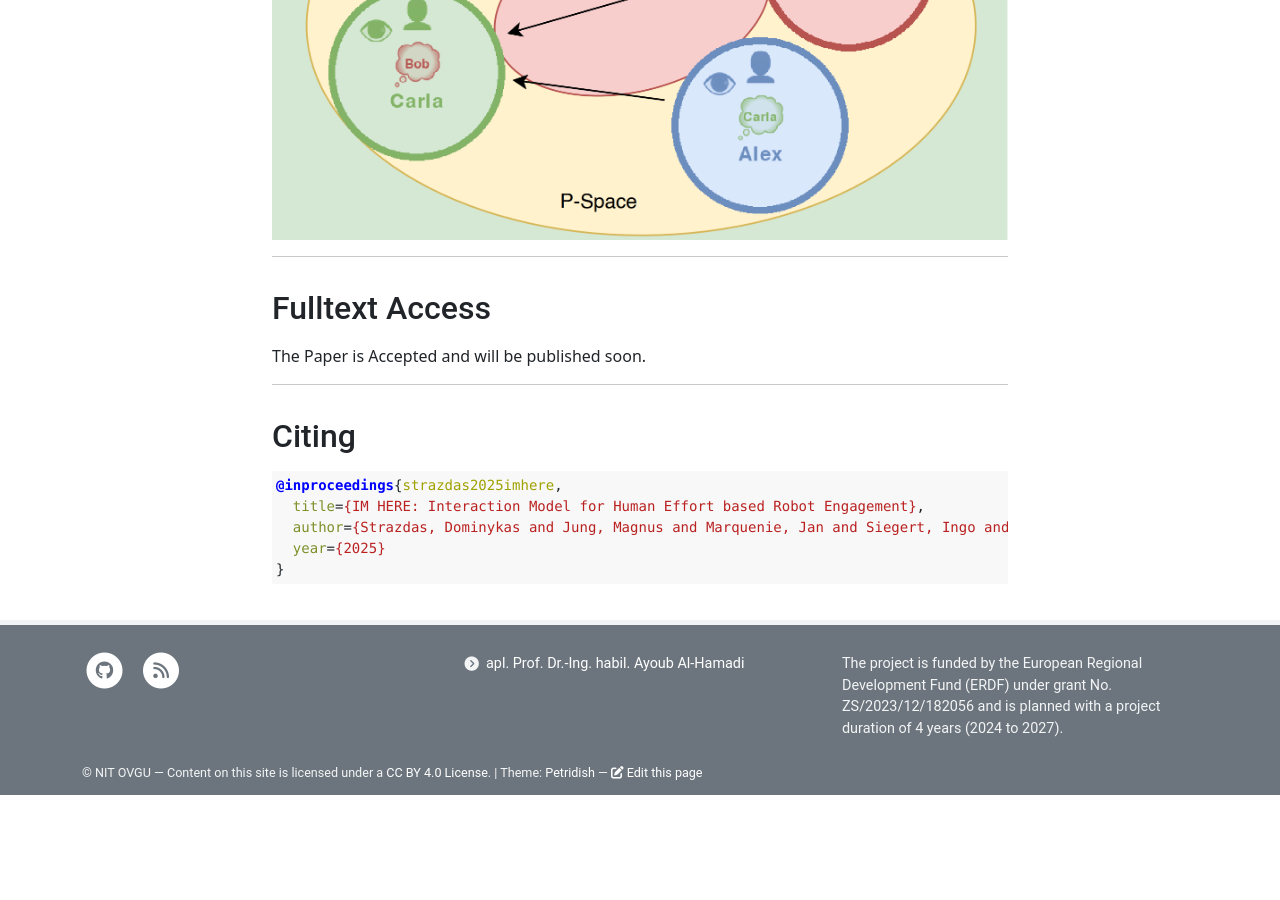
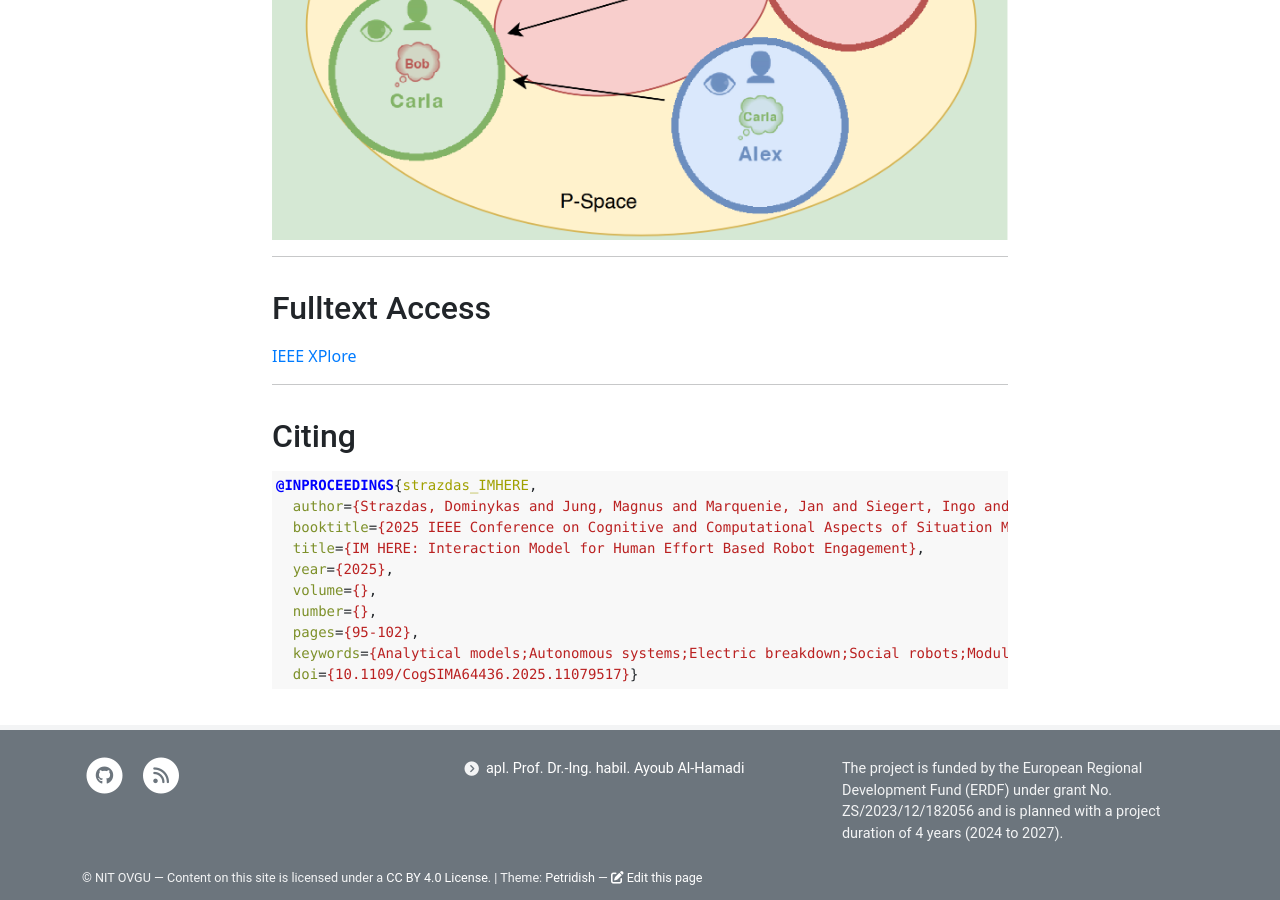
Before and after one commit to ovgu-nit/enabling, a Jekyll site: the page built from _posts/2025-04-29-imhere.md, in a window 1280 px wide and 900 px high, scrolled down 1404 px. Built offline with Jekyll 4.4.1, drawn with Linux system fonts in a browser that asks for light colours; before the commit the page ends 2199 px from its top, so only the background shows below that.

Commit message:
Update 2025-04-29-imhere.md

````diff
--- a/_posts/2025-04-29-imhere.md
+++ b/_posts/2025-04-29-imhere.md
@@ -24,16 +24,21 @@ To support adoption, we provide an **open-source simulator** that enables testin
 ---
 
 ## Fulltext Access
-The Paper is Accepted and will be published soon.
+[IEEE XPlore](https://ieeexplore.ieee.org/abstract/document/11079517)
 
 ---
 
 ## Citing
 
 ```bibtex
-@inproceedings{strazdas2025imhere,
-  title={IM HERE: Interaction Model for Human Effort based Robot Engagement},
+@INPROCEEDINGS{strazdas_IMHERE,
   author={Strazdas, Dominykas and Jung, Magnus and Marquenie, Jan and Siegert, Ingo and Al-Hamadi, Ayoub},
-  year={2025}
-}
+  booktitle={2025 IEEE Conference on Cognitive and Computational Aspects of Situation Management (CogSIMA)},
+  title={IM HERE: Interaction Model for Human Effort Based Robot Engagement},
+  year={2025},
+  volume={},
+  number={},
+  pages={95-102},
+  keywords={Analytical models;Autonomous systems;Electric breakdown;Social robots;Modulation;Estimation;Medical services;Fasteners;Object recognition;Optimization;Social Robots;Human-Robot Interaction;Engagement;Attention Estimation;F-formation;Autonomous Systems},
+  doi={10.1109/CogSIMA64436.2025.11079517}}
 ```
````
